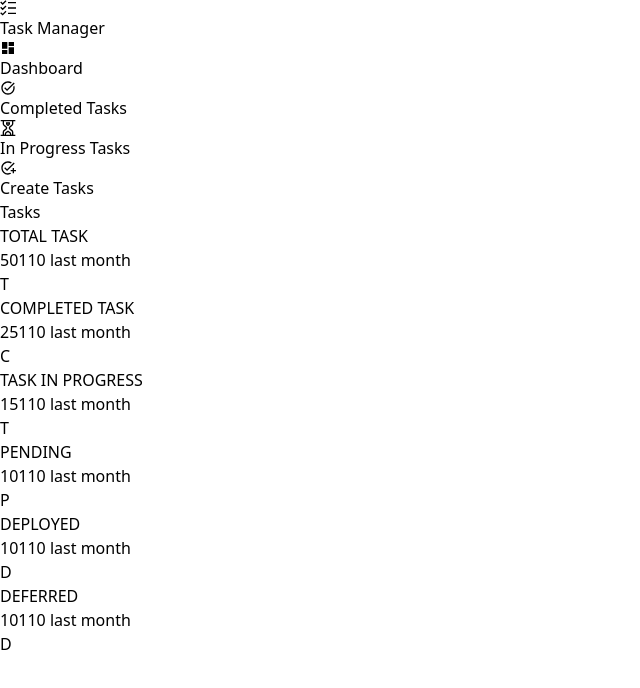
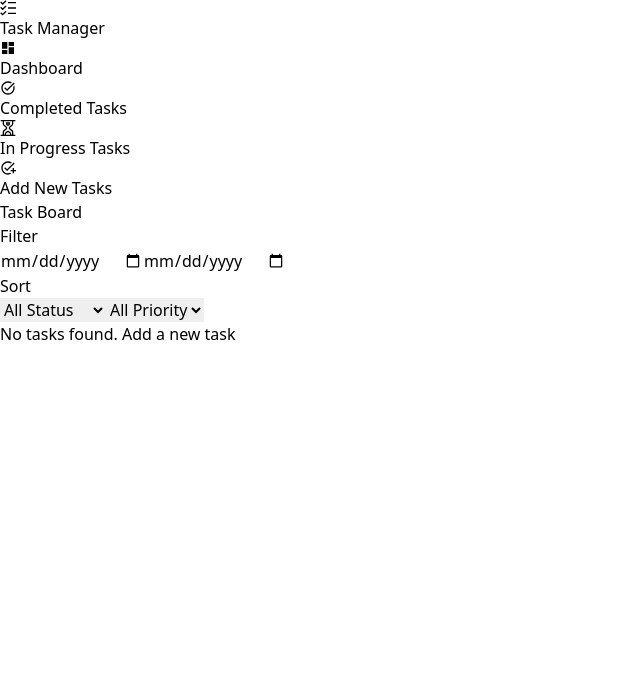
Before and after one commit to chama700/task_management, a React (Vite) app: page / in a window 1280 px wide. Shown: the top 688 px of the page, without its empty margins (0-640 px from the left). Built offline with nearby package versions, Linux system fonts and the light colour scheme.

Commit message:
feat : filter

```diff
--- a/src/App.jsx
+++ b/src/App.jsx
@@ -1,11 +1,12 @@
 
 
 import { Route, Routes } from 'react-router-dom'
-import Dashboard from './components/Dashboard';
 import './index.css'
 import AddTask from './components/AddTask';
 import Sidebar from './components/Sidebar';
 import AllTasks from './components/AllTasks';
+import CompleteTask from './components/CompleteTask';
+import InProgressTask from './components/InProgressTask';
 
 const App = () => {
 
@@ -14,9 +15,11 @@ const App = () => {
     <div className='flex h-full'>
       <Sidebar />
       <Routes>
-        <Route path="/" element={<Dashboard />} />
+        <Route path="/" element={<AllTasks />} />
         <Route path="/addTask" element={<AddTask />} />
         <Route path="/allTask" element={<AllTasks />} />
+        <Route path="/completeTask" element={<CompleteTask />} />
+        <Route path="/inProgressTask" element={<InProgressTask />} />
       </Routes>
     </div>
 
--- a/src/components/AddTask.jsx
+++ b/src/components/AddTask.jsx
@@ -13,7 +13,7 @@ const AddTask = () => {
         endDate: null,
         status: 'Pending',
         assignee: '',
-        priority: ''
+        priority: 'P0'
     });
 
     const handleChange = (e) => {
@@ -41,11 +41,12 @@ const AddTask = () => {
 
     const handleSubmit = (e) => {
         e.preventDefault();
+        console.log(formData);
         dispatch(addTask(formData));
         setFormData({
             title: '',
             description: '',
-            startDate: new Date(),
+            startDate: new Date().toLocaleDateString(),
             endDate: null,
             status: 'Pending',
             assignee: '',
--- a/src/components/AllTasks.jsx
+++ b/src/components/AllTasks.jsx
@@ -1,20 +1,84 @@
-
+import { useState } from 'react';
 import TaskCard from "./TaskCard";
 import { useSelector } from 'react-redux';
 import { selectAllTasks } from '../store/taskSlice';
+import { Link } from 'react-router-dom';
 
 const AllTasks = () => {
     const tasks = useSelector(selectAllTasks);
-    console.log(tasks);
+    const [startDate, setStartDate] = useState(null);
+    const [endDate, setEndDate] = useState(null);
+    const [statusFilter, setStatusFilter] = useState('All');
+    const [priorityFilter, setPriorityFilter] = useState('All');
 
+    const filteredTasks = tasks.filter(task => {
+        const taskDate = new Date(task.startDate);
+        const isDateInRange = (!startDate || taskDate >= startDate) && (!endDate || taskDate <= endDate);
+        const isStatusMatch = statusFilter === 'All' || task.status === statusFilter;
+        const isPriorityMatch = priorityFilter === 'All' || task.priority === priorityFilter;
+        return isDateInRange && isStatusMatch && isPriorityMatch;
+    });
 
     return (
+
         <div className="w-[70%] mx-auto">
             <div className="mt-10">
-                <h1 className="text-3xl font-bold my-8 text-center">All Tasks</h1>
+                <h1 className="text-3xl font-bold my-8 text-center">Task Board</h1>
+                <div className="flex justify-between items-center flex-col sm:flex-row gap-4">
+                    <div className='flex flex-col sm:flex-row gap-2'>
+                        <div className='flex flex-col sm:flex-row gap-2 items-center'>
+                            <p className='font-bold text-xl text-blue-400'>Filter </p>
+                            <div className='flex justify-center gap-[10px] sm:gap-2 flex-row items-center'>
+                                <input
+                                    className='bg-gray-200 p-2 rounded-xl'
+                                    type="date"
+                                    value={startDate ? startDate.toISOString().split('T')[0] : ''}
+                                    onChange={(e) => setStartDate(new Date(e.target.value))}
+                                />
+                                <input
+                                    className='bg-gray-200 p-2 rounded-xl'
+                                    type="date"
+                                    value={endDate ? endDate.toISOString().split('T')[0] : ''}
+                                    onChange={(e) => setEndDate(new Date(e.target.value))}
+
+                                />
                             </div>
+                        </div>
+
+                    </div>
+                    <div className='flex gap-2 flex-col sm:flex-row items-center'>
+                        <p className='font-bold text-xl text-blue-400'>Sort </p>
+                        <div className='flex justify-center gap-[10px] sm:gap-3 flex-row items-center'>
+
+                            <select
+                                className='bg-gray-200 p-2 rounded-xl'
+                                value={statusFilter}
+                                onChange={(e) => setStatusFilter(e.target.value)}
+                            >
+                                <option value="All">All Status</option>
+                                <option value="Pending">Pending</option>
+                                <option value="In Progress">In Progress</option>
+                                <option value="Completed">Completed</option>
+                                <option value="Deployed">Deployed</option>
+                                <option value="Deferred">Deferred</option>
+                            </select>
+                            <select
+                                className='bg-gray-200 p-2 rounded-xl'
+                                value={priorityFilter}
+                                onChange={(e) => setPriorityFilter(e.target.value)}
+                            >
+                                <option value="All">All Priority</option>
+                                <option value="P0">P0</option>
+                                <option value="P1">P1</option>
+                                <option value="P2">P2</option>
+                            </select>
+                        </div>
+                    </div>
+                </div>
+            </div>
+            {filteredTasks.length > 0 ? (
                 <div className="flex flex-wrap gap-y-4 gap-x-14  overflow-y-scroll h-[80vh]">
-                {tasks.map(task => (
+                    {filteredTasks.map(task => (
                         <TaskCard
                             key={task.id}
                             title={task.title}
@@ -27,8 +91,12 @@ const AllTasks = () => {
                         />
                     ))}
                 </div>
+            ) : (
+                <div className="text-center mt-[30vh]">
+                    <p>No tasks found. <Link to="/addTask" className="text-blue-500">Add a new task</Link></p>
                 </div>
-
+            )}
+        </div>
     );
 };
 
--- /dev/null
+++ b/src/components/CompleteTask.jsx
@@ -0,0 +1,32 @@
+import TaskCard from "./TaskCard";
+import { useSelector } from 'react-redux';
+import { selectAllTasks } from '../store/taskSlice';
+const CompleteTask = () => {
+    const tasks = useSelector(selectAllTasks);
+    const completedTasks = tasks.filter(task => task.status === 'Completed');
+
+    return (
+        <div className="w-[70%] mx-auto">
+            <div className="mt-10">
+                <h1 className="text-3xl font-bold my-8 text-center">Completed Tasks</h1>
+            </div>
+            <div className="flex flex-wrap gap-y-4 gap-x-14 overflow-y-scroll h-[80vh]">
+                {completedTasks.map(task => (
+                    <TaskCard
+                        key={task.id}
+                        title={task.title}
+                        description={task.description}
+                        startDate={task.startDate}
+                        endDate={task.endDate}
+                        status={task.status}
+                        assignee={task.assignee}
+                        priority={task.priority}
+                    />
+                ))}
+            </div>
+        </div>
+    );
+};
+
+
+export default CompleteTask;
--- /dev/null
+++ b/src/components/InProgressTask.jsx
@@ -0,0 +1,32 @@
+import TaskCard from "./TaskCard";
+import { useSelector } from 'react-redux';
+import { selectAllTasks } from '../store/taskSlice';
+const InProgressTask = () => {
+    const tasks = useSelector(selectAllTasks);
+    const completedTasks = tasks.filter(task => task.status === 'In Progress');
+
+    return (
+        <div className="w-[70%] mx-auto">
+            <div className="mt-10">
+                <h1 className="text-3xl font-bold my-8 text-center">In Progress Tasks</h1>
+            </div>
+            <div className="flex flex-wrap gap-y-4 gap-x-14 overflow-y-scroll h-[80vh]">
+                {completedTasks.map(task => (
+                    <TaskCard
+                        key={task.id}
+                        title={task.title}
+                        description={task.description}
+                        startDate={task.startDate}
+                        endDate={task.endDate}
+                        status={task.status}
+                        assignee={task.assignee}
+                        priority={task.priority}
+                    />
+                ))}
+            </div>
+        </div>
+    );
+};
+
+
+export default InProgressTask;
--- a/src/components/Sidebar.jsx
+++ b/src/components/Sidebar.jsx
@@ -6,7 +6,7 @@ import { Link } from "react-router-dom";
 
 const Sidebar = () => {
     return (
-        <div className="bg-blue-500 h-[200vh] sm:h-screen w-[5rem] sm:w-[19rem] flex flex-col gap-4">
+        <div className="bg-blue-500 h-[120vh] sm:h-screen w-[5rem] sm:w-[19rem] flex flex-col gap-4">
             <div className="flex items-center gap-2 justify-center h-16 text-white text-2xl font-bold mt-6">
                 <GrTask />
                 <span className='sm:block hidden'>
@@ -15,34 +15,38 @@ const Sidebar = () => {
             </div>
             <nav className="flex gap-10 justify-start">
                 <ul className="py-6 flex flex-col justify-start">
-                    <li className="px-6 py-4 font-semibold text-lg text-gray-300 hover:text-gray-700 cursor-pointer flex justify-start items-center gap-2">
+                    <Link to='/' className="px-6 py-4 font-semibold text-lg text-gray-300 hover:text-gray-700 cursor-pointer flex justify-start items-center gap-2">
                         <MdDashboard className="text-2xl" />
                         <span className='sm:block hidden'>
-                            <Link to='/db'>
+
                             Dashboard
-                            </Link>
+
                         </span>
-                    </li>
-                    <li className="px-6 py-4 font-semibold text-lg text-gray-300 hover:text-gray-700 cursor-pointer flex justify-start items-center gap-2">
+                    </Link>
+                    <Link to='/completeTask' className="px-6 py-4 font-semibold text-lg text-gray-300 hover:text-gray-700 cursor-pointer flex justify-start items-center gap-2">
                         <MdOutlineTaskAlt className="text-2xl" />
                         <span className='sm:block hidden'>
+
                             Completed Tasks
+
                         </span>
-                    </li>
-                    <li className="px-6 py-4 font-semibold text-lg text-gray-300 hover:text-gray-700 cursor-pointer flex justify-start items-center gap-2">
+                    </Link>
+                    <Link to='/inProgressTask' className="px-6 py-4 font-semibold text-lg text-gray-300 hover:text-gray-700 cursor-pointer flex justify-start items-center gap-2">
                         <GrInProgress className="text-2xl" />
                         <span className='sm:block hidden'>
+
                             In Progress Tasks
+
                         </span>
-                    </li>
-                    <li className="px-6 py-4 font-semibold text-lg text-gray-300 hover:text-gray-700 cursor-pointer flex justify-start items-center gap-2">
+                    </Link>
+                    <Link to='/addTask' className="px-6 py-4 font-semibold text-lg text-gray-300 hover:text-gray-700 cursor-pointer flex justify-start items-center gap-2">
                         <MdAddTask className="text-2xl" />
                         <span className='sm:block hidden'>
-                            <Link to='/addTask'>
-                                Create Tasks
-                            </Link>
+
+                            Add New Tasks
+
                         </span>
-                    </li>
+                    </Link>
                 </ul>
             </nav>
         </div>
```
Also changed, not shown: src/components/TaskCard.jsx (+16 -6 lines), vercel.json (added). Lines whose indentation alone changed are shown as unchanged.
